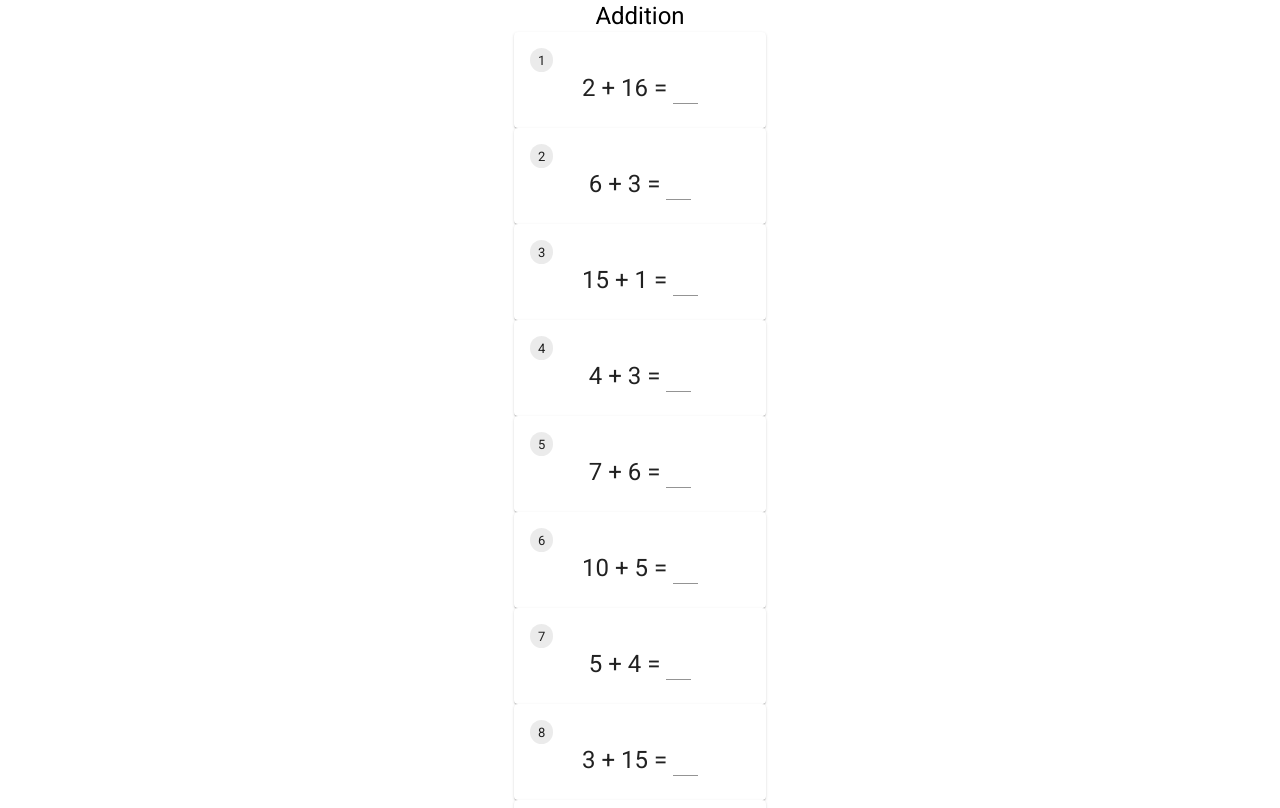
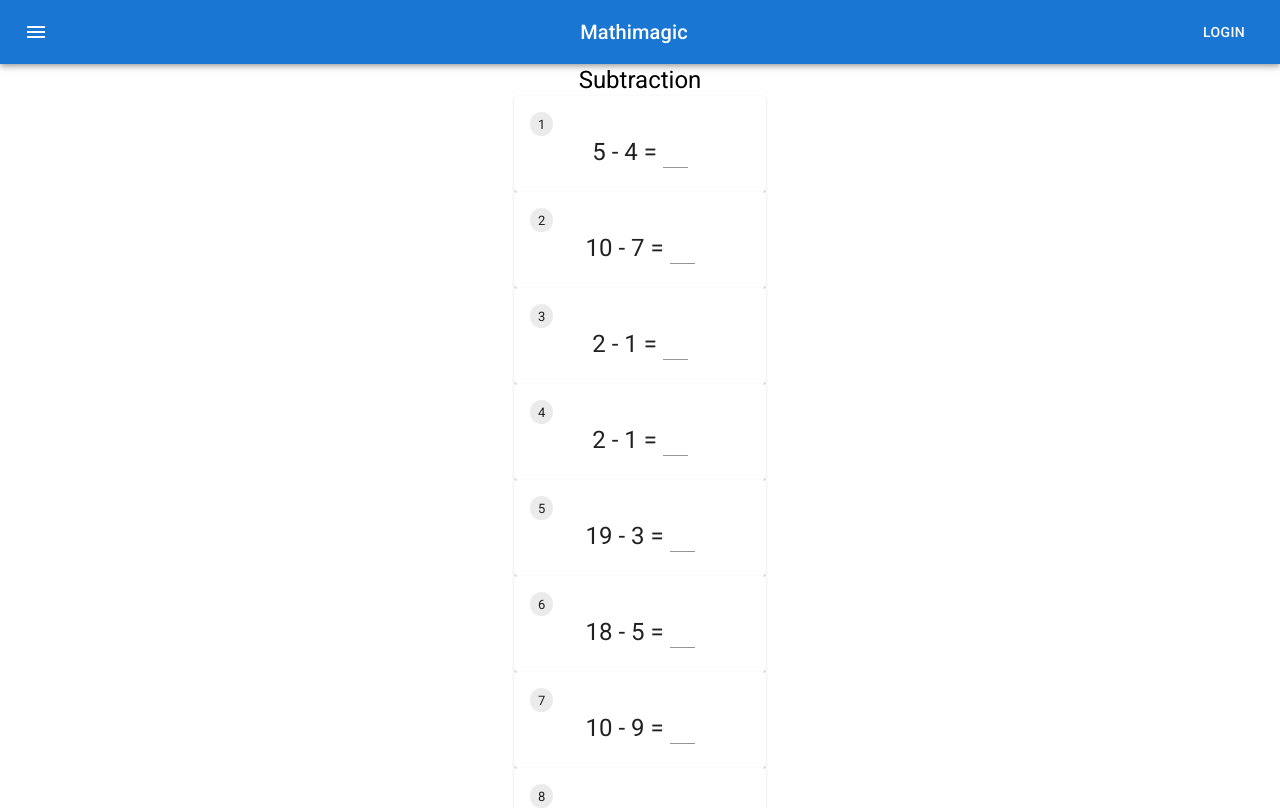
Before and after one commit to ntodorov/mathimagic, a React (Create React App) app: page / in a window 1280 px wide. Shown: the top 808 px of the page. Built offline with nearby package versions, Linux system fonts and the light colour scheme.

Commit message:
added minus

```diff
--- a/src/App.js
+++ b/src/App.js
@@ -1,9 +1,11 @@
 import './App.css';
 import EquationList from './EquationList';
+import ButtonAppBar from './ButtonAppBar';
 
 function App() {
   return (
     <div className="App">
+      <ButtonAppBar />
       <EquationList />
     </div>
   );
--- /dev/null
+++ b/src/ButtonAppBar.js
@@ -0,0 +1,32 @@
+import * as React from 'react';
+import AppBar from '@mui/material/AppBar';
+import Box from '@mui/material/Box';
+import Toolbar from '@mui/material/Toolbar';
+import Typography from '@mui/material/Typography';
+import Button from '@mui/material/Button';
+import IconButton from '@mui/material/IconButton';
+import MenuIcon from '@mui/icons-material/Menu';
+
+export default function ButtonAppBar() {
+  return (
+    <Box sx={{ flexGrow: 1 }}>
+      <AppBar position="static">
+        <Toolbar>
+          <IconButton
+            size="large"
+            edge="start"
+            color="inherit"
+            aria-label="menu"
+            sx={{ mr: 2 }}
+          >
+            <MenuIcon />
+          </IconButton>
+          <Typography variant="h6" component="div" sx={{ flexGrow: 1 }}>
+            Mathimagic
+          </Typography>
+          <Button color="inherit">Login</Button>
+        </Toolbar>
+      </AppBar>
+    </Box>
+  );
+}
--- a/src/Equation.js
+++ b/src/Equation.js
@@ -36,7 +36,7 @@
             <Chip label={eq.id} size="small" />
           </Box>
           <Typography variant="h5">
-            {eq.x} + {eq.y} ={' '}
+            {eq.x} {eq.operation} {eq.y} ={' '}
             <TextField
               sx={{
                 width: 25,
--- a/src/EquationList.js
+++ b/src/EquationList.js
@@ -14,24 +14,38 @@
   const operation = {};
   operation.name = 'Addition';
   operation.equations = [];
-  let i = 1;
-  while (i < 11) {
+
+  while (operation.equations.length < 10) {
     const a = {};
     a.x = getRandomInt(1, 20);
-    a.y = getRandomInt(1, 20);
+    a.y = getRandomInt(1, 20 - a.x);
     a.operation = '+';
     a.solution = a.x + a.y;
-    a.id = i;
-    if (a.x + a.y < 21) {
-      i++;
-      operation.equations.push(a);
-    }
+    a.id = operation.equations.length + 1;
+    operation.equations.push(a);
+  }
+  return operation;
+}
+
+function minus() {
+  const operation = {};
+  operation.name = 'Subtraction';
+  operation.equations = [];
+
+  while (operation.equations.length < 10) {
+    const a = {};
+    a.x = getRandomInt(2, 20); // Start from 2 to avoid zero result
+    a.y = getRandomInt(1, a.x); // Ensure second operand is less than or equal to first
+    a.operation = '-';
+    a.solution = a.x - a.y;
+    a.id = operation.equations.length + 1;
+    operation.equations.push(a);
   }
   return operation;
 }
 
 const EquationList = (props) => {
-  const operation = plus();
+  const operation = minus();
   const rows = (equations) => {
     const list = [];
     for (let eq of equations)
```
Also changed, not shown: src/PersistentDrawerRight.js (added, +182 -0 lines), 1 other file (tests, documents, lock files or other folders).
